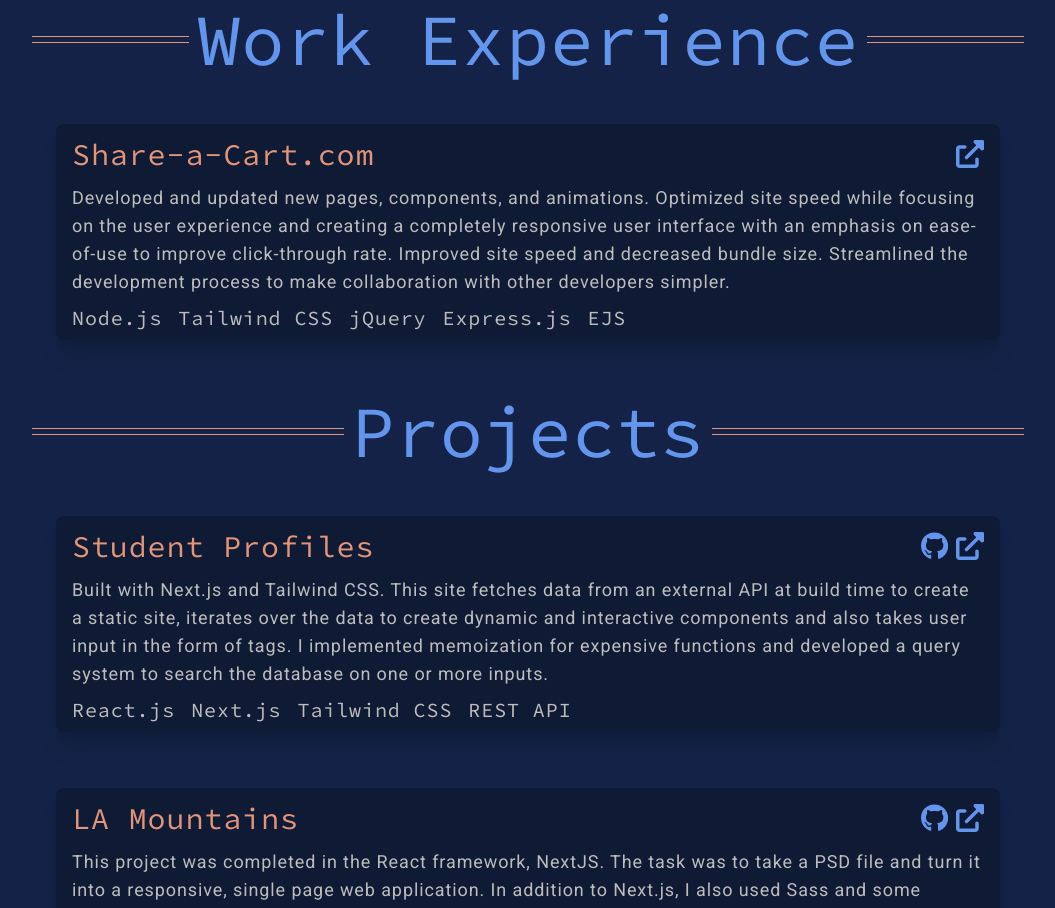
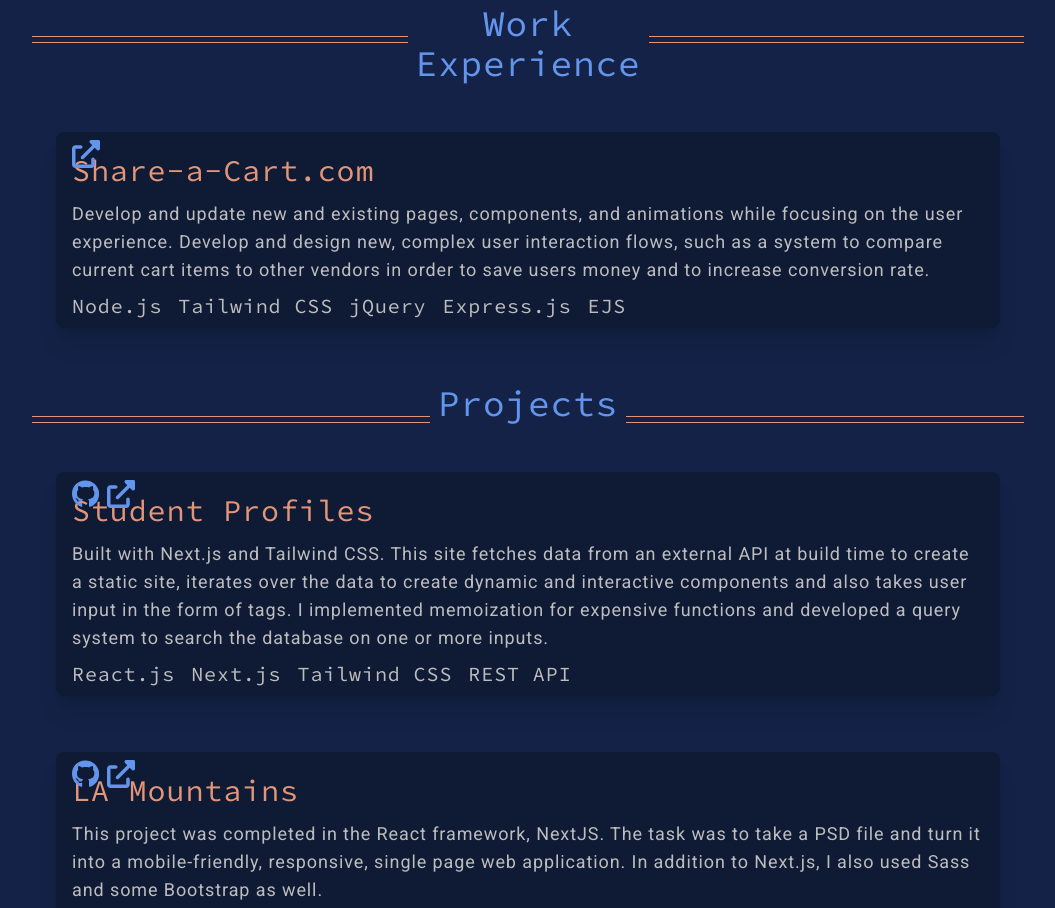
Before and after one commit to zaneaw/portfolio, a Next.js app: page / in a window 1280 px wide. Shown: the part 860-1768 px from the top of the page, without its empty margins (112-1167 px from the left). Built offline with nearby package versions, Linux system fonts and the light colour scheme; a web font is replaced by a local one.

Commit message:
styles, formatting, and !

```diff
--- a/components/blocks/ProjectDisplay.jsx
+++ b/components/blocks/ProjectDisplay.jsx
@@ -6,7 +6,7 @@
             }`}
         >
             <a
-                className=' text-red-orange group-hover:text-pink-light text-xl xs:text-2xl lg:text-3xl w-fit font-monoCustom flex flex-row flex-nowrap gap-2 py-1 bg-right-bottom bg-gradient-to-l from-red-orange to-red-orange group-hover:from-pink-light group-hover:to-pink-light bg-[length:0%_2px] bg-no-repeat hover:bg-[length:100%_2px] transition-all duration-300 ease-in'
+                className='mt-2 text-red-orange group-hover:text-pink-light text-xl xs:text-2xl lg:text-3xl w-fit font-monoCustom flex flex-row flex-nowrap gap-2 py-1 bg-right-bottom bg-gradient-to-l from-red-orange to-red-orange group-hover:from-pink-light group-hover:to-pink-light bg-[length:0%_2px] bg-no-repeat hover:bg-[length:100%_2px] transition-all duration-300 ease-in'
                 href={
                     project.liveSiteUrl
                         ? project.liveSiteUrl
@@ -33,7 +33,7 @@
                 })}
             </div>
 
-            <div className='absolute top-4 right-4 w-fit flex flex-row flex-nowrap gap-2 items-center justify-center'>
+            <div className='absolute top-1 right-1 xs:top-4 xs:right-4 w-fit flex flex-row flex-nowrap gap-2 items-center justify-center'>
                 {project.sourceCode && (
                     <a
                         href={project.sourceCode}
@@ -41,7 +41,7 @@
                         rel='noreferrer'
                     >
                         <svg
-                            className='h-6 lg:h-7 2xl:h-8 fill-primary hover:fill-primary-light transition-all duration-300 ease-out'
+                            className='h-5 xs:h-6 lg:h-7 2xl:h-8 fill-primary hover:fill-primary-light transition-all duration-300 ease-out'
                             xmlns='http://www.w3.org/2000/svg'
                             viewBox='0 0 496 512'
                         >
@@ -56,7 +56,7 @@
                         rel='noreferrer'
                     >
                         <svg
-                            className='h-6 lg:h-7 2xl:h-8 fill-primary hover:fill-primary-light transition-all duration-300 ease-out'
+                            className='h-5 xs:h-6 lg:h-7 2xl:h-8 fill-primary hover:fill-primary-light transition-all duration-300 ease-out'
                             xmlns='http://www.w3.org/2000/svg'
                             viewBox='0 0 512 512'
                         >
@@ -67,7 +67,7 @@
                 {project.youtube && (
                     <a href={project.youtube} target='_blank' rel='noreferrer'>
                         <svg
-                            className='h-6 lg:h-7 2xl:h-8 fill-primary hover:fill-primary-light transition-all duration-300 ease-out'
+                            className='h-5 xs:h-6 lg:h-7 2xl:h-8 fill-primary hover:fill-primary-light transition-all duration-300 ease-out'
                             xmlns='http://www.w3.org/2000/svg'
                             viewBox='0 0 384 512'
                         >
--- a/components/findMe.jsx
+++ b/components/findMe.jsx
@@ -17,7 +17,7 @@
                 }`}
                 ref={ref}
             >
-                <h2 className='text-primary text-5xl md:text-7xl w-fit xs:whitespace-nowrap font-monoCustom text-center'>
+                <h2 className='text-primary text-4xl xs:text-5xl md:text-6xl lg:text-7xl w-fit xs:whitespace-nowrap font-monoCustom text-center'>
                     Contact Me
                 </h2>
             </div>
--- a/components/projects.jsx
+++ b/components/projects.jsx
@@ -15,7 +15,7 @@
     const workExperience = [
         {
             title: 'Share-a-Cart.com',
-            desc: 'Developed and updated new pages, components, and animations. Optimized site speed while focusing on the user experience and creating a completely responsive user interface with an emphasis on ease-of-use to improve click-through rate. Improved site speed and decreased bundle size. Streamlined the development process to make collaboration with other developers simpler.',
+            desc: 'Develop and update new and existing pages, components, and animations while focusing on the user experience. Develop and design new, complex user interaction flows, such as a system to compare current cart items to other vendors in order to save users money and to increase conversion rate.',
             stack: ['Node.js', 'Tailwind CSS', 'jQuery', 'Express.js', 'EJS'],
             sourceCode: '',
             youtube: '',
@@ -51,7 +51,7 @@
         // },
         {
             title: 'LA Mountains',
-            desc: "This project was completed in the React framework, NextJS. The task was to take a PSD file and turn it into a responsive, single page web application. In addition to Next.js, I also used Sass and some Bootstrap as well. I think the project came out looking great! Don't forget to check out the live site for yourself.",
+            desc: "This project was completed in the React framework, NextJS. The task was to take a PSD file and turn it into a mobile-friendly, responsive, single page web application. In addition to Next.js, I also used Sass and some Bootstrap as well.",
             stack: ['React.js', 'Next.js', 'SASS', 'Bootstrap'],
             sourceCode: 'https://github.com/zaneaw/la-mountains',
             youtube: '',
@@ -62,7 +62,7 @@
         },
         {
             title: 'Pizza by Zane',
-            desc: 'Built in React, this is a full-stack web application. I developed a backend using MongoDB and utilized JWT for user authentication. The stack involved in this site includes Redux, Bootstrap, Express, MongoDB, and more. Be sure to check out the video demo of the project!',
+            desc: 'Built in React, this is a full-stack web application. I developed a backend using MongoDB and utilized JWT for user authentication. The stack involved in this site includes Redux, Bootstrap, Express, MongoDB, and more. Be sure to check out the video demo of the project.',
             stack: ['React.js', 'MongoDB', 'Express', 'Redux', 'Bootstrap CSS'],
             sourceCode: 'https://github.com/zaneaw/conFusion',
             youtube: 'https://www.youtube.com/embed/iS4MRaI6DGU',
@@ -73,7 +73,7 @@
         },
         {
             title: 'Forum Website',
-            desc: "Full-Stack web application built using Django and MySQL. I implemented Django's MVC pattern to create an interactive, customized user experience. The project consists of user authentication, user customization, forum-like commenting, a system of 'liking' projects, AWS integration for use and storage of files, and more. It's hosted on Heroku, check it out!.",
+            desc: "Full-Stack web application built using Django and MySQL. I implemented Django's MVC pattern to create an interactive, customized user experience. The project consists of user authentication, user customization, forum-like commenting, a system of 'liking' projects, AWS integration for use and storage of files, and more. It's hosted on Heroku, check it out.",
             stack: ['Django', 'MySQL', 'AWS'],
             sourceCode: 'https://github.com/zaneaw/Portfolio-Site',
             youtube: '',
@@ -106,7 +106,7 @@
                 }`}
                 ref={ref}
             >
-                <h2 className='w-fit whitespace-nowrap text-center text-primary text-5xl md:text-7xl font-monoCustom mb-4'>
+                <h2 className='w-fit sm:whitespace-nowrap text-center text-primary text-4xl xs:text-5xl md:text-6xl lg:text-7xl font-monoCustom mb-4'>
                     Work Experience
                 </h2>
             </div>
@@ -131,7 +131,7 @@
                 }`}
                 ref={ref}
             >
-                <h2 className='w-fit whitespace-nowrap text-center text-primary text-5xl md:text-7xl font-monoCustom mb-4'>
+                <h2 className='w-fit whitespace-nowrap text-center text-primary text-4xl xs:text-5xl md:text-6xl lg:text-7xl font-monoCustom mb-4'>
                     Projects
                 </h2>
             </div>
--- a/pages/index.jsx
+++ b/pages/index.jsx
@@ -4,7 +4,7 @@
 import Hero from '../components/hero';
 import About from '../components/about';
 import Projects from '../components/projects';
-import Cert from '../components/cert';
+// import Cert from '../components/cert';
 import FindMe from '../components/findMe';
 import Footer from '../components/footer';
 import Feedback from '../components/feedback';
```
